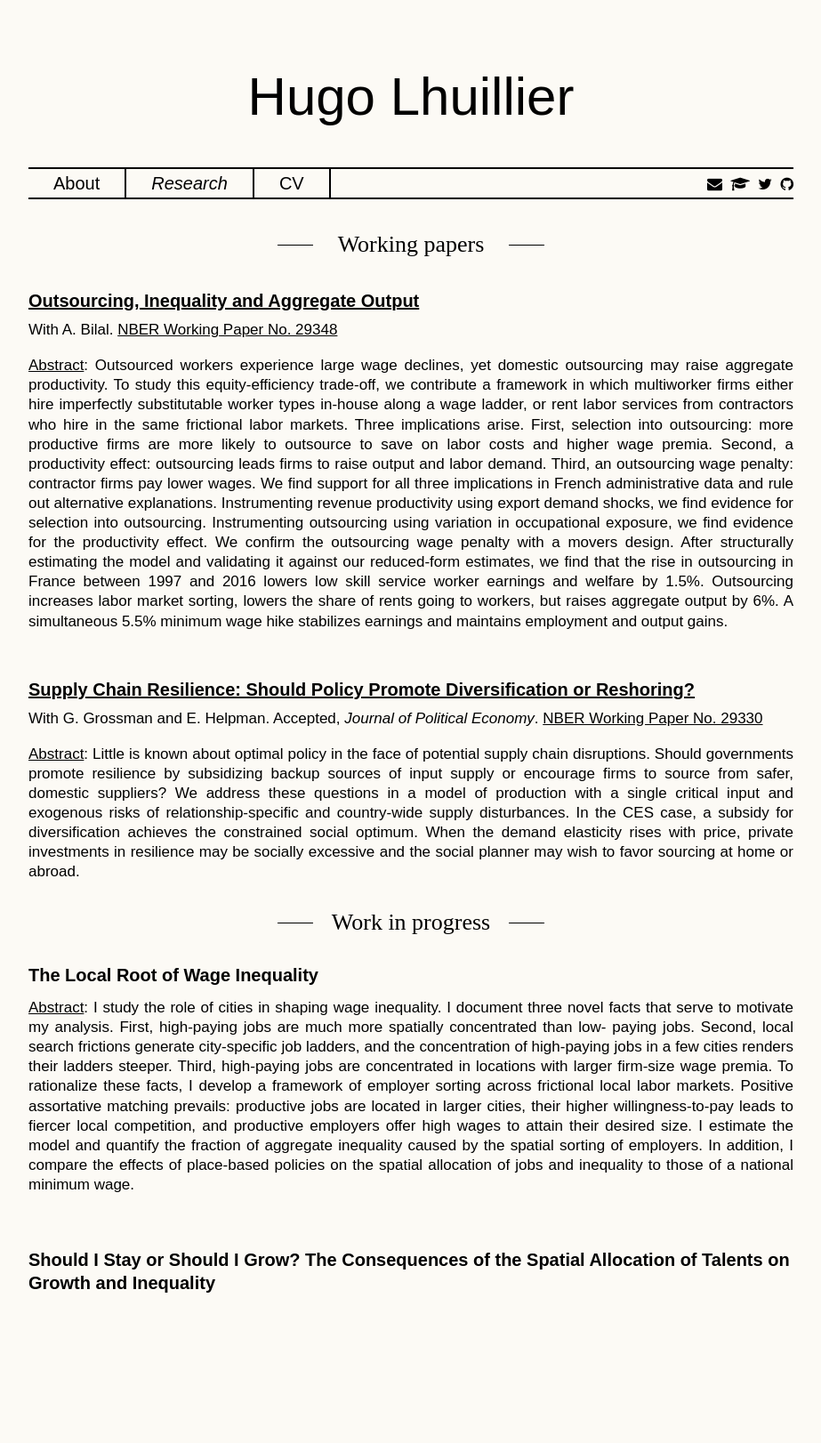
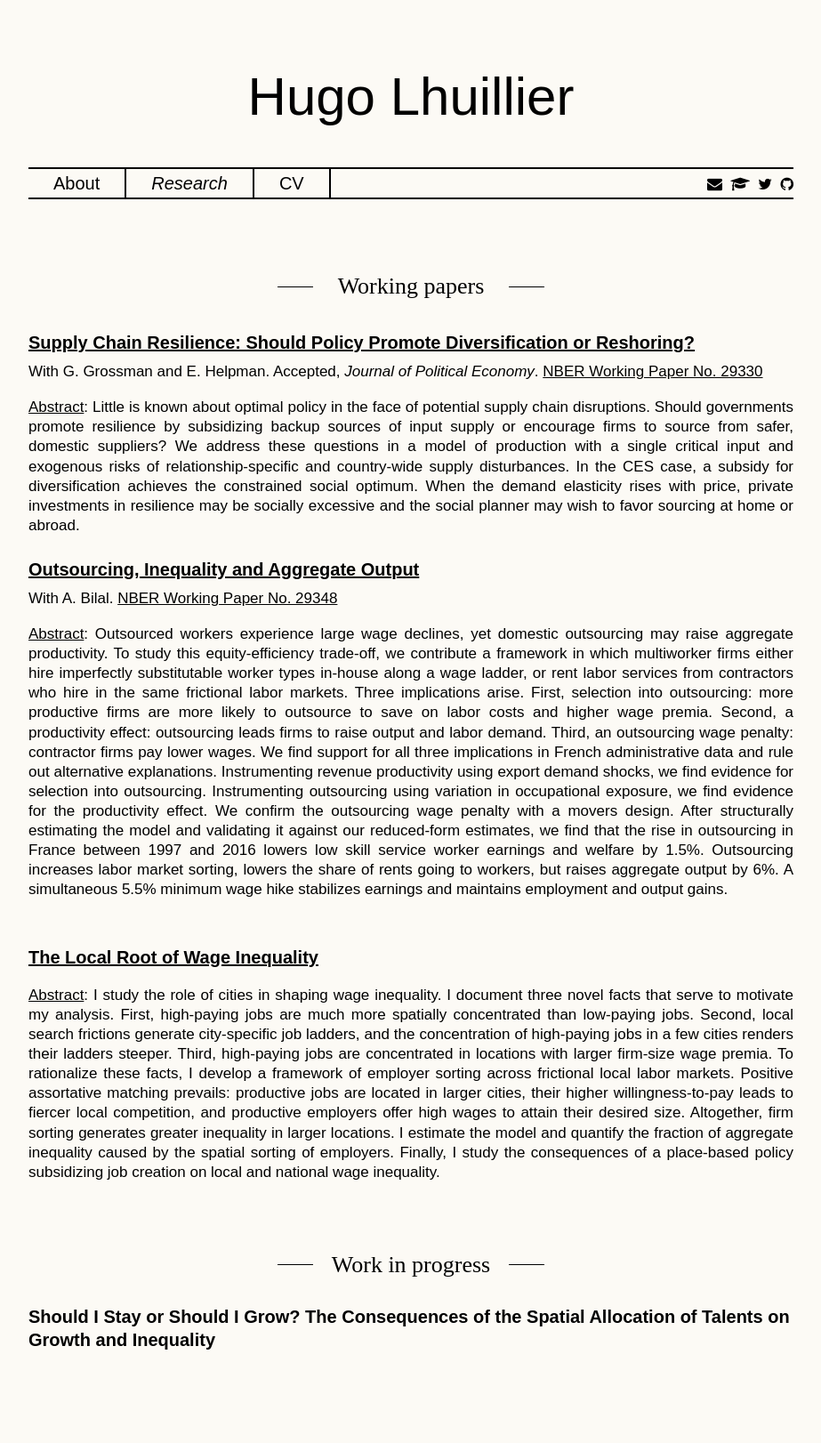
Before and after one commit to HugoLhuillier/hugolhuillier.github.io, a Jekyll site: the page built from research.html, in a window 1280 px wide. Shown: the whole page at 89% size, without its empty margins (178-1101 px from the left). Built offline with Jekyll 4.4.1, drawn with Linux system fonts in a browser that asks for light colours; nearby versions of some CDN libraries; comment, search, counter and statistics services are not loaded; before the commit the page ends 1559 px from its top, so only the background shows below that.

Commit message:
:tada: add incomplete version of LRWI

```diff
--- a/research.html
+++ b/research.html
@@ -3,15 +3,10 @@ title: Research
 layout: default
 ---
 
+<br>
 <h2 class="hr-lines"> Working papers </h2>
 
 <!-- <h2>Working papers</h2> -->
-
-<a href="./files/papers/bilal2022outsourcing.pdf" target="blank"> <span class="char2"> Outsourcing, Inequality and Aggregate Output</span></a><br>
-<p style="font-size: 17px">With A. Bilal. <a href="https://www.nber.org/papers/w29348" target="blank"> <span class="char3"> NBER Working Paper No. 29348 </a></p>
-
-<h6><u>Abstract</u>: Outsourced workers experience large wage declines, yet domestic outsourcing may raise aggregate productivity. To study this equity-efficiency trade-off, we contribute a framework in which multiworker firms either hire imperfectly substitutable worker types in-house along a wage ladder, or rent labor services from contractors who hire in the same frictional labor markets. Three implications arise. First, selection into outsourcing: more productive firms are more likely to outsource to save on labor costs and higher wage premia. Second, a productivity effect: outsourcing leads firms to raise
-output and labor demand. Third, an outsourcing wage penalty: contractor firms pay lower wages. We find support for all three implications in French administrative data and rule out alternative explanations. Instrumenting revenue productivity using export demand shocks, we find evidence for selection into outsourcing. Instrumenting outsourcing using variation in occupational exposure, we find evidence for the productivity effect. We confirm the outsourcing wage penalty with a movers design. After structurally estimating the model and validating it against our reduced-form estimates, we find that the rise in outsourcing in France between 1997 and 2016 lowers low skill service worker earnings and welfare by 1.5%. Outsourcing increases labor market sorting, lowers the share of rents going to workers, but raises aggregate output by 6%. A simultaneous 5.5% minimum wage hike stabilizes earnings and maintains employment and output gains. </h6><br>
 
 <a href="./files/papers/grossman2022supply.pdf" target="blank"> <span class="char2"> Supply Chain Resilience: Should Policy Promote Diversification or Reshoring?</span></a><br>
 <p style="font-size: 17px">With G. Grossman and E. Helpman. Accepted, <i>Journal of Political Economy</i>.
@@ -26,11 +21,17 @@ disturbances. In the CES case, a subsidy for diversification achieves the constr
 optimum. When the demand elasticity rises with price, private investments in resilience may be
 socially excessive and the social planner may wish to favor sourcing at home or abroad. </h6>
 
+<a href="./files/papers/bilal2022outsourcing.pdf" target="blank"> <span class="char2"> Outsourcing, Inequality and Aggregate Output</span></a><br>
+<p style="font-size: 17px">With A. Bilal. <a href="https://www.nber.org/papers/w29348" target="blank"> <span class="char3"> NBER Working Paper No. 29348 </a></p>
+
+<h6><u>Abstract</u>: Outsourced workers experience large wage declines, yet domestic outsourcing may raise aggregate productivity. To study this equity-efficiency trade-off, we contribute a framework in which multiworker firms either hire imperfectly substitutable worker types in-house along a wage ladder, or rent labor services from contractors who hire in the same frictional labor markets. Three implications arise. First, selection into outsourcing: more productive firms are more likely to outsource to save on labor costs and higher wage premia. Second, a productivity effect: outsourcing leads firms to raise
+output and labor demand. Third, an outsourcing wage penalty: contractor firms pay lower wages. We find support for all three implications in French administrative data and rule out alternative explanations. Instrumenting revenue productivity using export demand shocks, we find evidence for selection into outsourcing. Instrumenting outsourcing using variation in occupational exposure, we find evidence for the productivity effect. We confirm the outsourcing wage penalty with a movers design. After structurally estimating the model and validating it against our reduced-form estimates, we find that the rise in outsourcing in France between 1997 and 2016 lowers low skill service worker earnings and welfare by 1.5%. Outsourcing increases labor market sorting, lowers the share of rents going to workers, but raises aggregate output by 6%. A simultaneous 5.5% minimum wage hike stabilizes earnings and maintains employment and output gains. </h6><br>
+
+<a href="./files/papers/lhuillier2022local.pdf" target="blank"> <span class="char2"> The Local Root of Wage Inequality</span></a><p></p>
+
+<h6><u>Abstract</u>: I study the role of cities in shaping wage inequality. I document three novel facts that serve to motivate my analysis. First, high-paying jobs are much more spatially concentrated than low-paying jobs. Second, local search frictions generate city-specific job ladders, and the concentration of high-paying jobs in a few cities renders their ladders steeper. Third, high-paying jobs are concentrated in locations with larger firm-size wage premia. To rationalize these facts, I develop a framework of employer sorting across frictional local labor markets. Positive assortative matching prevails: productive jobs are located in larger cities, their higher willingness-to-pay leads to fiercer local competition, and productive employers offer high wages to attain their desired size. Altogether, firm sorting generates greater inequality in larger locations. I estimate the model and quantify the fraction of aggregate inequality caused by the spatial sorting of employers. Finally, I study the consequences of a place-based policy subsidizing job creation on local and national wage inequality. </h6><br>
+
 <h2 class="hr-lines"> Work in progress </h2>
-
-<h4>The Local Root of Wage Inequality</h4></p>
-
-<h6><u>Abstract</u>: I study the role of cities in shaping wage inequality. I document three novel facts that serve to motivate my analysis. First, high-paying jobs are much more spatially concentrated than low- paying jobs. Second, local search frictions generate city-specific job ladders, and the concentration of high-paying jobs in a few cities renders their ladders steeper. Third, high-paying jobs are concentrated in locations with larger firm-size wage premia. To rationalize these facts, I develop a framework of employer sorting across frictional local labor markets. Positive assortative matching prevails: productive jobs are located in larger cities, their higher willingness-to-pay leads to fiercer local competition, and productive employers offer high wages to attain their desired size. I estimate the model and quantify the fraction of aggregate inequality caused by the spatial sorting of employers.  In addition, I compare the effects of place-based policies on the spatial allocation of jobs and inequality to those of a national minimum wage.  </h6><br>
 
 <h4>Should I Stay or Should I Grow? The Consequences of the Spatial Allocation of Talents on Growth and Inequality</h4></p>
 <!-- Individual Learning, Cities and Aggregate Growth -->
```
Also changed, not shown: 1 other file.
